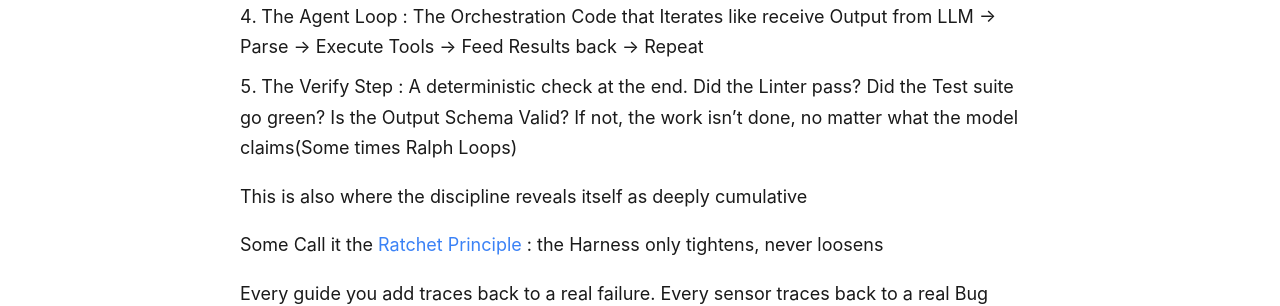
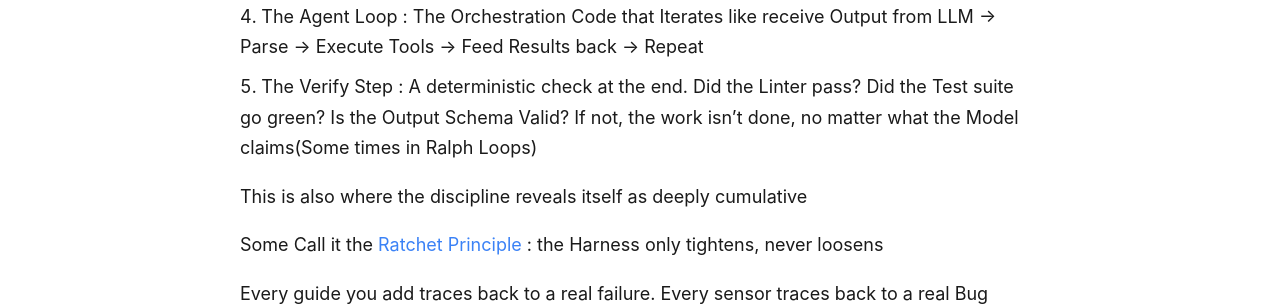
Before and after one commit to ajithraghavan/ajithraghavan.github.io, a Jekyll site: the page built from _posts/2026-04-14-Allegro-Agent copy.md, in a window 1280 px wide and 900 px high, scrolled down 3643 px. Shown: the part 184-490 px from the top of the window. Built offline with Jekyll 4.4.1, drawn with Linux system fonts in a browser that asks for light colours.

Commit message:
Text Change

```diff
--- a/_posts/2026-04-14-Allegro-Agent copy.md
+++ b/_posts/2026-04-14-Allegro-Agent copy.md
@@ -113,7 +113,7 @@ A real world Harnessed Agent Runtime usually contains five layers working togeth
 2. Context Primitives : Utilities that automatically Compact and manage the Context Window so the Agent stays operational across long Runs
 3. Guardrails : Hard limits (max steps, max Tokens, forbidden actions, allowed domains) that can stop a Run before it does damage
 4. The Agent Loop : The Orchestration Code that Iterates like receive Output from LLM -> Parse -> Execute Tools -> Feed Results back -> Repeat
-5. The Verify Step : A deterministic check at the end. Did the Linter pass? Did the Test suite go green? Is the Output Schema Valid? If not, the work isn't done, no matter what the model claims(Some times Ralph Loops)
+5. The Verify Step : A deterministic check at the end. Did the Linter pass? Did the Test suite go green? Is the Output Schema Valid? If not, the work isn't done, no matter what the Model claims(Some times in Ralph Loops)
 
 This is also where the discipline reveals itself as deeply cumulative
 
```
